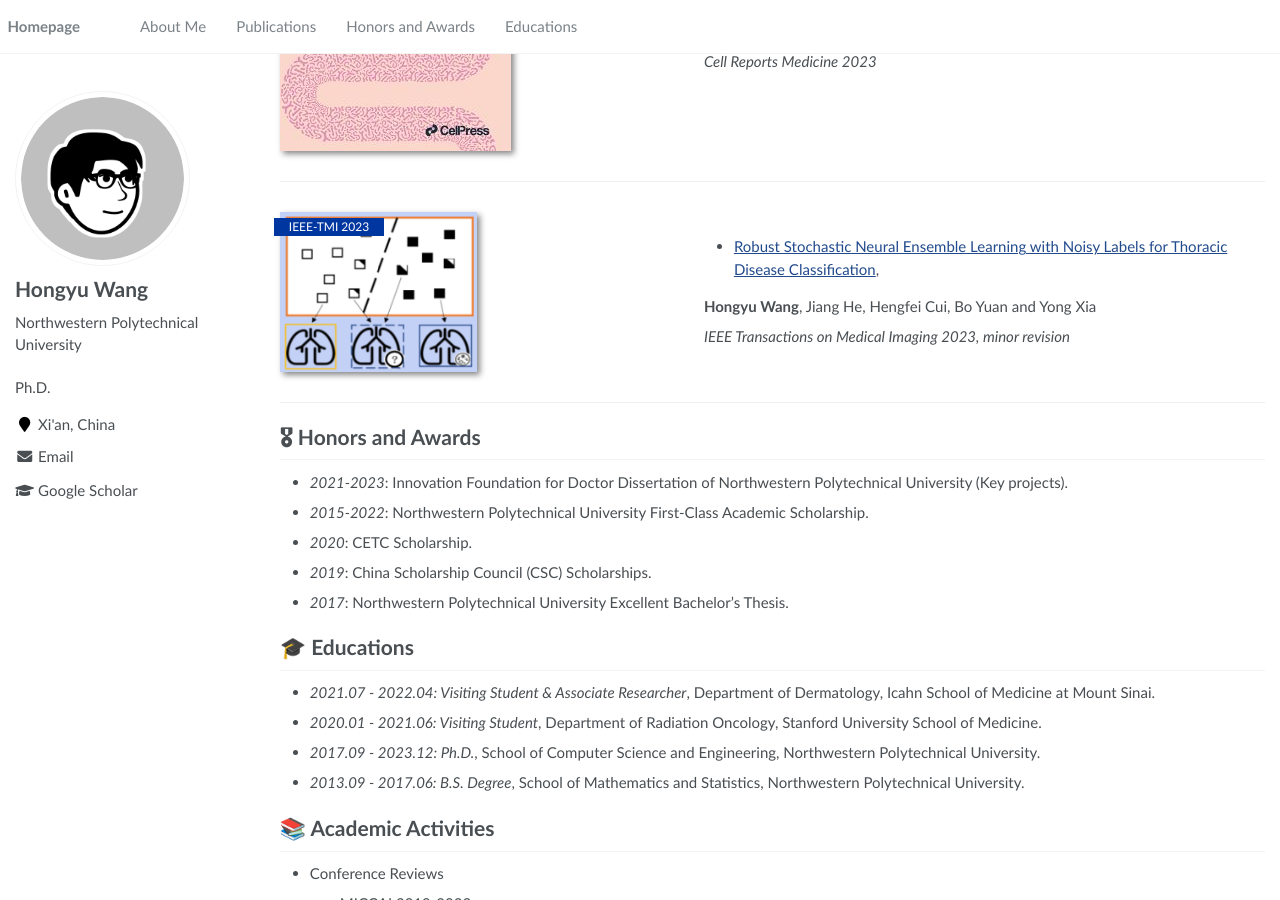
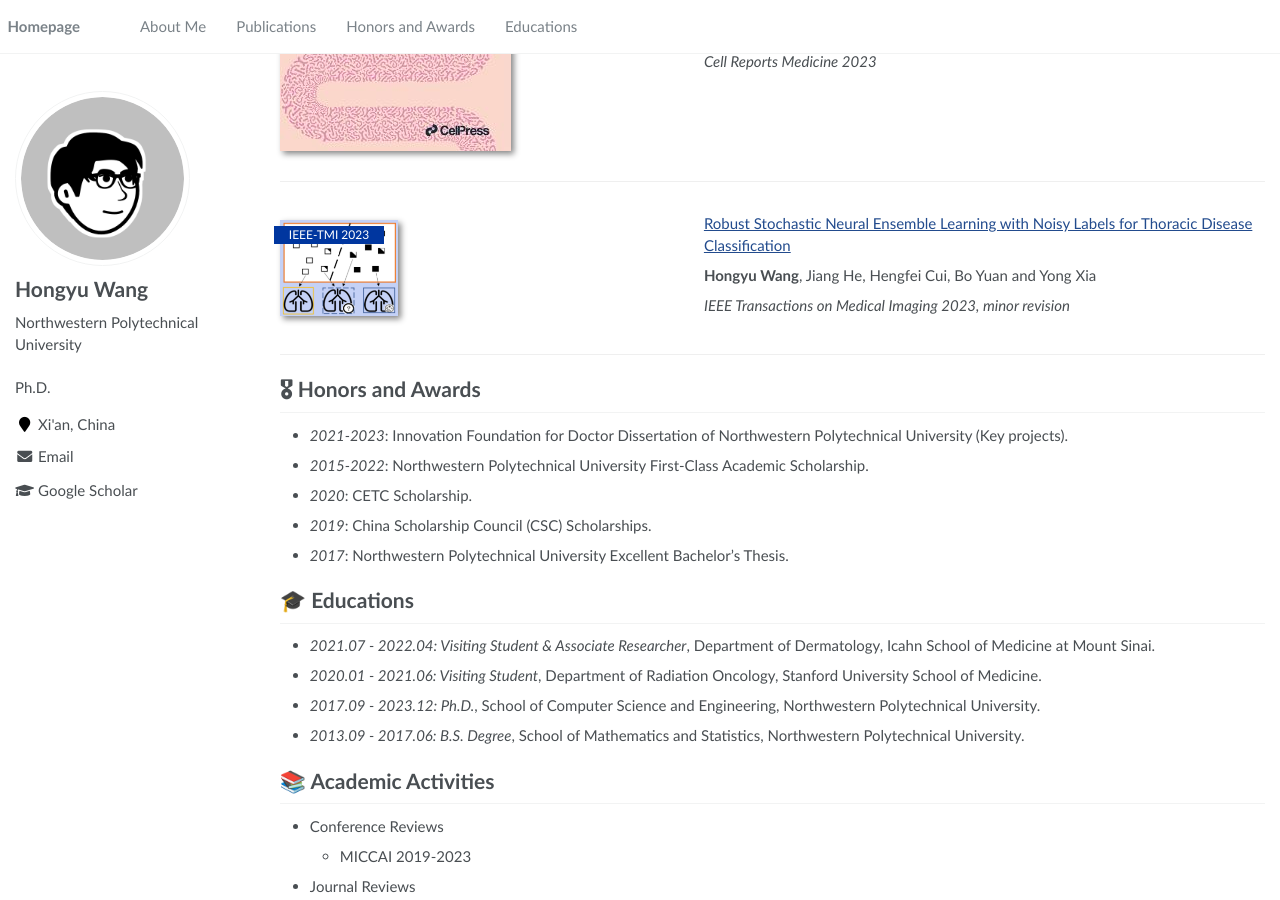
Before and after one commit to hywang01/hywang01.github.io, a Jekyll site: the page built from _pages/about.md, in a window 1280 px wide and 900 px high, scrolled down 2046 px. Built offline with Jekyll 4.4.1, drawn with Linux system fonts in a browser that asks for light colours.

Commit message:
update img

```diff
--- a/_pages/about.md
+++ b/_pages/about.md
@@ -100,10 +100,10 @@
 </div>
 
 
-<div class='paper-box'><div class='paper-box-image'><div><div class="badge">IEEE-TMI 2023</div><img src='images/NL_concept.png' alt="sym" width="50%"></div></div>
+<div class='paper-box'><div class='paper-box-image'><div><div class="badge">IEEE-TMI 2023</div><img src='images/NL_concept.png' alt="sym" width="30%"></div></div>
 <div class='paper-box-text' markdown="1">
 
-- [Robust Stochastic Neural Ensemble Learning with Noisy Labels for Thoracic Disease Classification](https://github.com/hywang01/SNEL),
+[Robust Stochastic Neural Ensemble Learning with Noisy Labels for Thoracic Disease Classification](https://github.com/hywang01/SNEL)
 
 **Hongyu Wang**, Jiang He, Hengfei Cui, Bo Yuan and Yong Xia
 
```
